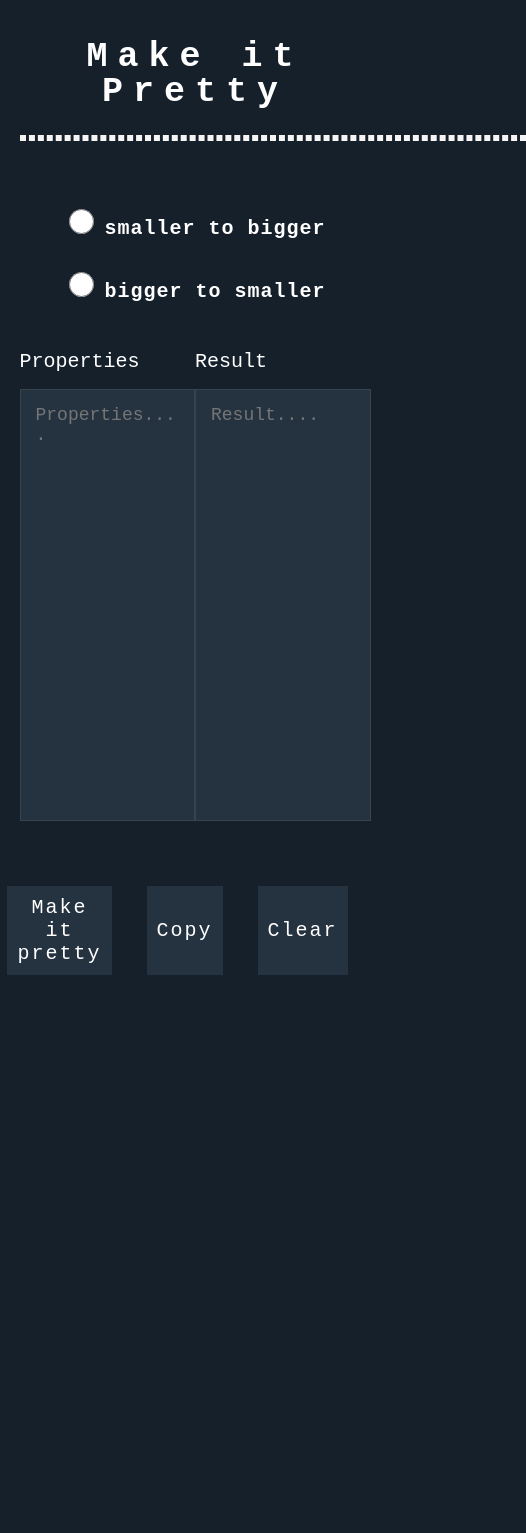
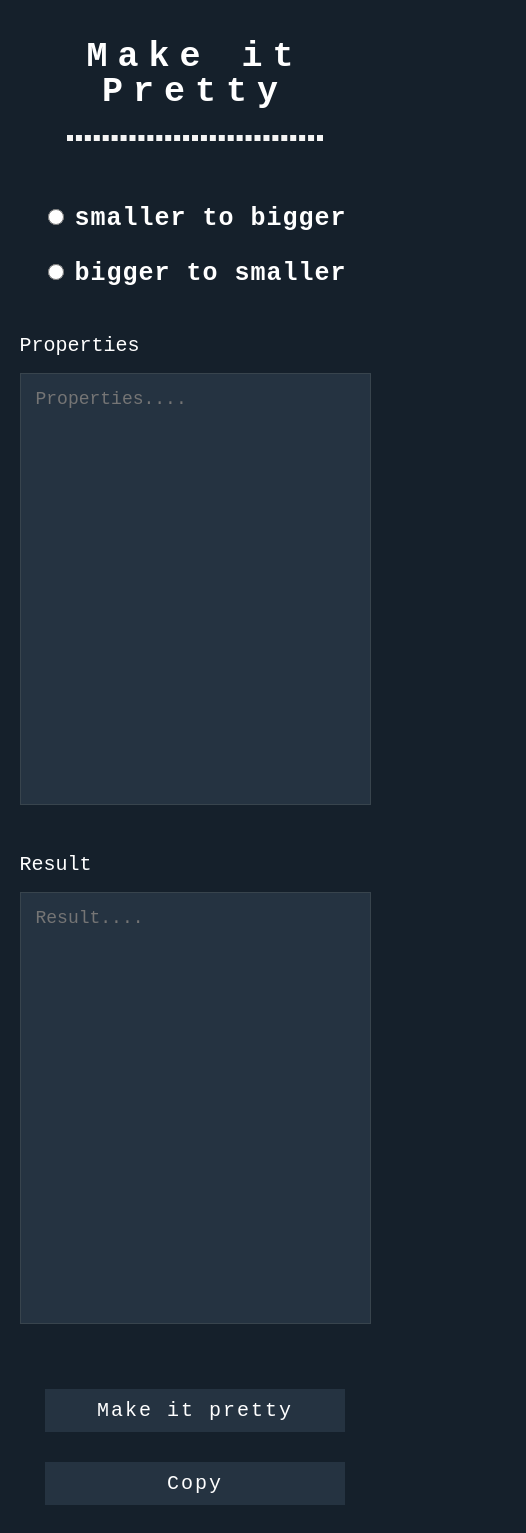
Before and after one commit to apriliandi246/react-css-sort, a React (Create React App) app: page / in a window 390 px wide. Shown: the top 1533 px of the page, 526 px wide, since content can reach past the window. Before the commit the page ends 1015 px from the top, so only its background shows below. Built offline with nearby package versions, Linux system fonts and the light colour scheme.

Commit message:
make responsive and factory code

```diff
--- a/src/style/main.css
+++ b/src/style/main.css
@@ -28,8 +28,8 @@ hr {
 
 .min input[type="radio"],
 .max input[type="radio"] {
-   width: 25px;
-   height: 25px;
+   width: 16px;
+   height: 16px;
    cursor: pointer;
 }
 
@@ -37,7 +37,7 @@ hr {
 .max label {
    color: white;
    cursor: pointer;
-   font-size: 20px;
+   font-size: 25px;
    margin-left: 7px;
    font-weight: bold;
    letter-spacing: 1px;
@@ -52,9 +52,11 @@ hr {
 
 
 .properties-field {
-   display: flex;
-   margin: 50px 0 30px 0;
-   justify-content: space-around;
+   gap: 50px;
+   display: grid;
+   margin: 50px 0 15px 0;
+   grid-template-columns: 1fr 1fr;
+   grid-template-areas: 'properties result';
 }
 
 .input-form label {
@@ -82,6 +84,11 @@ hr {
 
 .result textarea {
    transition: none;
+   grid-area: result;
+}
+
+.properties textarea {
+   grid-area: properties;
 }
 
 .input-form textarea:focus {
@@ -95,6 +102,7 @@ hr {
 
 .buttons {
    display: flex;
+   margin: 0 auto;
    justify-content: center;
 }
 
@@ -111,8 +119,6 @@ hr {
    transition: 0.2s;
    margin-top: 45px;
    letter-spacing: 2px;
-   margin-bottom: 10px;
-   margin: 35px 35px 0 0;
    font-family: monospace;
    box-sizing: border-box;
    background-color: #253341;
@@ -123,7 +129,9 @@ hr {
 .buttons .btn-two:hover,
 .buttons .btn-three:hover {
    color: #87cefa;
+   box-sizing: border-box;
    background-color: #192734;
+   border: 1px solid #38444d;
 }
 
 .buttons .btn-one:disabled,
@@ -131,3 +139,34 @@ hr {
 .buttons .btn-three:disabled {
    pointer-events: none;
 }
+
+
+/* Responsive Breakpoints */
+@media (max-width: 552px) {
+   hr {
+      width: 250px;
+   }
+}
+
+@media (max-width: 768px) {
+   .buttons {
+      align-items: center;
+      flex-direction: column;
+   }
+
+   .buttons .btn-one,
+   .buttons .btn-two,
+   .buttons .btn-three {
+      margin-top: 30px;
+   }
+
+   .properties-field {
+      margin-bottom: 35px;
+   }
+
+   .properties-field {
+      gap: 50px;
+      grid-template-columns: 1fr;
+      grid-template-areas: 'properties''result';
+   }
+}
```
